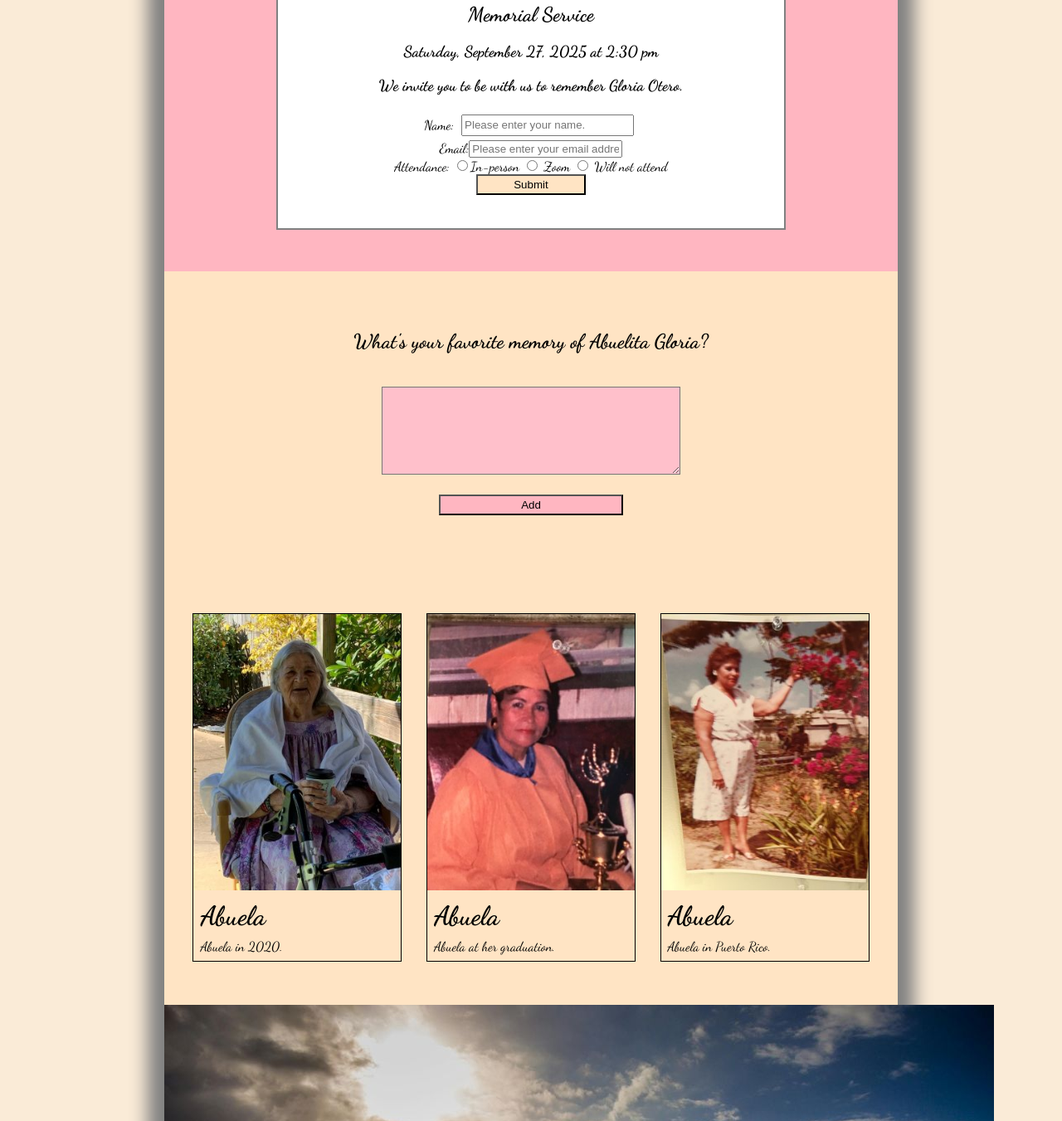
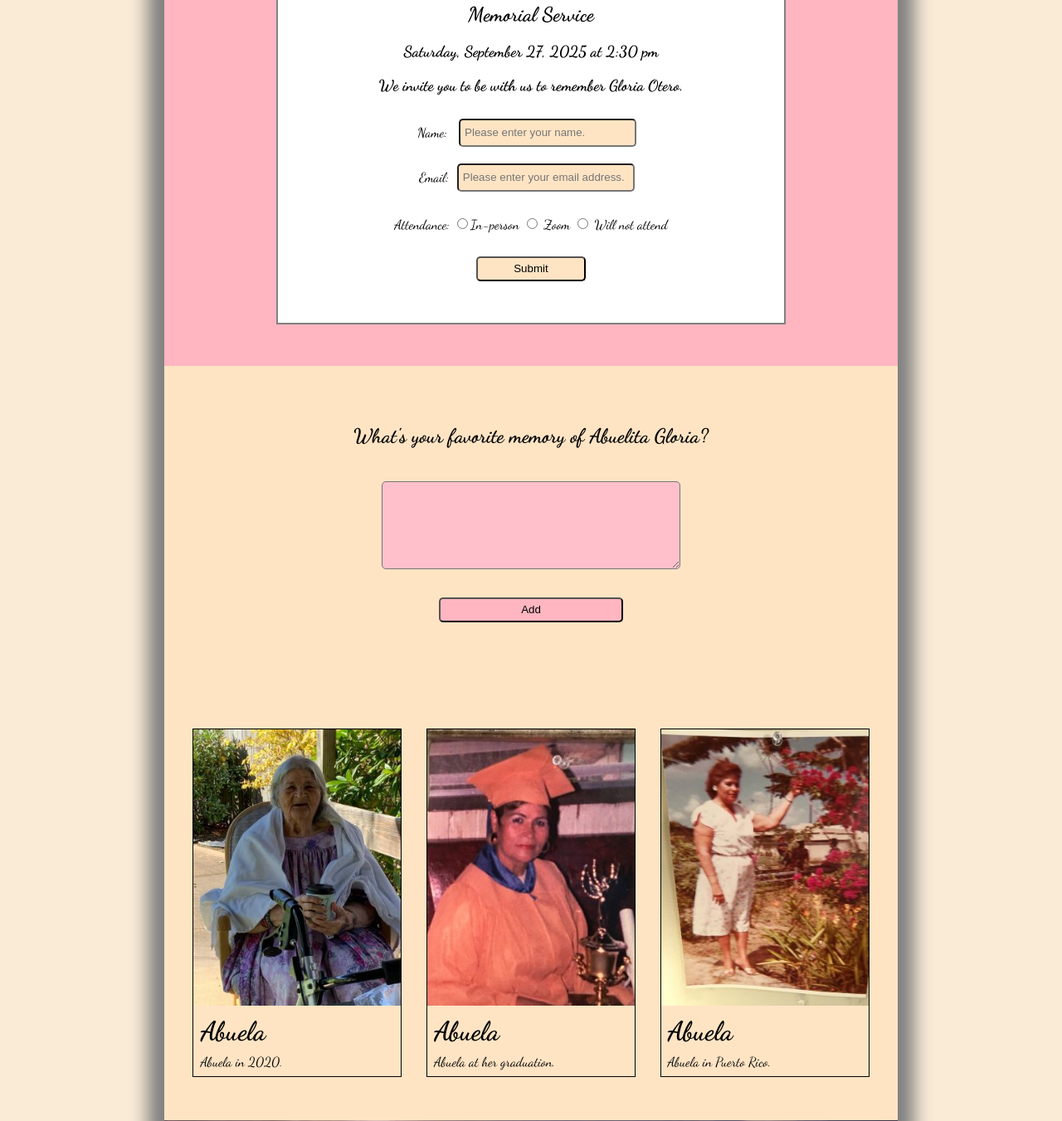
Before and after one commit to nicyousant/sba-316-dom, a plain HTML site: page index.html in a window 1280 px wide. Shown: the part 686-2037 px from the top of the page at 83% size. Drawn offline with Linux system fonts and the light colour scheme.

Commit message:
styled form inputs

```diff
--- a/index.html
+++ b/index.html
@@ -18,8 +18,8 @@
                 </div>
                 <div id="changeLanguage"><a href="#"><img src="images/language_spanish_36dp.svg"></a></div>
                 <img id="rounded-img" src="images/abuela406x464.PNG" />
-<div id="flowerPop"></div>
-                <div>
+<!-- <div id="flowerPop"></div> -->
+                <div id="formHoldergi">
 
                     <form>
                         <h2 id="memorialHeading">Memorial Service</h2>
@@ -36,11 +36,13 @@
                         <label>Email:</label
                         ><input
                             name="attendeeEmail"
+                            id="attendeeEmail"
                             type="email"
                             placeholder="Please enter your email address."
                             required
                         /><br />
                         <!-- <fieldset> -->
+                        </br>
                         <span id="attendanceLocation">Attendance:</span>
                         <input
                             type="radio"
@@ -66,6 +68,7 @@
                         />
                         <label>Will not attend</label></br>
                         <!-- </fieldset> -->
+                    </br>
                         <input
                             type="submit"
                             id="submitForm"
@@ -112,7 +115,7 @@
 </template>
 </div>
 
-                <div id="bottomImage"><img src="images/puerto-rico.jpg" alt="Beautiful Puerto Rico"></div>
+                <div id="bottomImage"><img id="pr-img" src="images/puerto-rico.jpg" alt="Beautiful Puerto Rico"></div>
 
 
         </main>
--- a/script.js
+++ b/script.js
@@ -110,10 +110,28 @@ submitForm.addEventListener("click", function (e) {
 })
 
 
+// const radioBtns = document.querySelectorAll("input[type='radio']");
+// console.log(radioBtns);
+
+// radioBtns.forEach((radioBtn) => {
+//     window.alert("")
+// })
 
 
 
+// menuLinks.forEach((menuLink) => {
+//     // Create an <a> element.
+//     let anchor = document.createElement("a");
 
+//     // On the new element, add an href attribute with its value set to the href property of the "link" object.
+//     anchor.setAttribute("href", menuLink.href);
+
+//     // Set the new element's content to the value of the text property of the "link" object.
+//     anchor.innerHTML = menuLink.text; // or .textContent
+
+//     // Append the new element to the topMenuEl element.
+//     topMenuEl.appendChild(anchor);
+// });
 
 // const topMenuLinks = topMenuEl.querySelectorAll("a");
 // topMenuEl.addEventListener("click", function (e) {
@@ -159,10 +177,35 @@ function createPost(title, content, source, alt) {
 //     app.appendChild(createPost(post.title, post.body));
 //   });
 
-app.appendChild(createPost("Abuela", "Abuela in 2020.", "images/abuela2020.jpg", "Abuela holding a cup of coffee."));
-app.appendChild(createPost("Abuela", "Abuela at her graduation.", "images/abuela-grad.jpg", "Abuela at her graduation."));
-app.appendChild(createPost("Abuela", "Abuela in Puerto Rico.", "images/abuelainpr.jpg", "Abuela in Puerto Rico"));
-// app.appendChild(createPost("Abuela", "Abuela in 2020.", "images/puerto-rico.jpg"));
+const posts = [
+    {title: "Abuela",
+     body: "Abuela in 2020.",
+     source:  "images/abuela2020.jpg",
+     alt:   "Abuela holding a cup of coffee.",
+    },
+    {title: "Abuela",
+     body: "Abuela at her graduation.",
+     source:  "images/abuela-grad.jpg",
+     alt:   "Abuela at her graduation.",
+    },
+    {title: "Abuela",
+     body: "Abuela in Puerto Rico.",
+     source:  "images/abuelainpr.jpg",
+     alt:   "Abuela in Puerto Rico.",
+    },
+
+]
+
+// Iterate over a collection of elements to accomplish some task.
+posts.forEach((post) => {
+app.appendChild(createPost(post.title, post.body, post.source, post.alt));})
+
+
+
+// app.appendChild(createPost("Abuela", "Abuela in 2020.", "images/abuela2020.jpg", "Abuela holding a cup of coffee."));
+// app.appendChild(createPost("Abuela", "Abuela at her graduation.", "images/abuela-grad.jpg", "Abuela at her graduation."));
+// app.appendChild(createPost("Abuela", "Abuela in Puerto Rico.", "images/abuelainpr.jpg", "Abuela in Puerto Rico"));
+
 
 const changeLanguage = document.querySelector("#changeLanguage");
 const bannerText = document.querySelector("#bannerText");
@@ -182,7 +225,9 @@ changeLanguage.addEventListener('click', function()
         // (firstChild, lastChild, parentNode, nextElementSibling, etc.).
         memorialDate.nextElementSibling.textContent = "Le invitamos a estar con nosotros y recordar a Gloria Otero.";
                 favMemoryHeader.textContent = "Cual es tu recuerdo favorito de la Abuelita Gloria?";
-
+         // Modify the style and/or CSS classes of an element in response to user interactions
+         // using the style or classList properties.
+        bannerText.style.fontSize = "40px";
 
     }
 );
--- a/style.css
+++ b/style.css
@@ -31,7 +31,8 @@ main {
     /* margin-left: auto;
     margin-right: auto; */
     position: relative;
-    top: 100px;
+    top: 40px;
+    z-index: 1;
 }
 
 #header {
@@ -55,6 +56,12 @@ main {
     text-align: center;
     /* margin: 30px auto;
     padding: 10px; */
+}
+
+#formHolder {
+   position:relative;
+    top: -60px;
+    z-index: 0;
 }
 
 form {
@@ -82,10 +89,13 @@ form {
     width: 100%;
 }
 
-#attendeeName {
+#attendeeName, #attendeeEmail {
     width: 200px;
     height: 20px;
-    margin: 5px;
+    margin: 10px;
+    background-color: bisque;
+    padding: 5px;
+    border-radius: 5px;
 
 }
 
@@ -99,18 +109,25 @@ form {
 
 #submitForm {
     width: 25%;
-    height: 25px;
+    height: 30px;
     text-align: center;
     background-color: bisque;
+    margin: 10px;
+    padding: 5px;
+    border-radius: 5px;
 }
 
 #submitComments {
     width: 25%;
-    height: 25px;
+    height: 30px;
     text-align: center;
     background-color: lightpink;
+     margin: 10px;
+    padding: 5px;
+    border-radius: 5px;
 }
 
+/* This is where memories of Abuela are entered. */
 #memoryDiv {
     text-align: center;
     margin: 40px 0px 0px;
@@ -119,14 +136,18 @@ form {
     padding: 50px 0px;
 }
 
+/* formtat for comments that are entered and posted */
 #favMemories {
     list-style-type: none;
 }
 
+/* change content to Spanish */
 #changeLanguage {
    text-align: right;
 }
 
+
+/* format card */
 .card-body {
   border: 1px solid black;
   width: 250px;
@@ -144,6 +165,7 @@ form {
   margin: 8px;
 }
 
+/* appended cards from template */
 #app {
     background-color: bisque;
     display:flex;
@@ -154,12 +176,19 @@ form {
 }
 
 #bottomImage{
-    margin-top: 0px;
+    margin-bottom: 0px;
 }
+
 
 #comments{
     width: 40%;
     background-color: pink;
     height: 100px;
     margin: 20px auto;
+    border-radius: 5px;
 }
+
+#pr-img {
+    width: 100%;
+    opacity: 75%;
+}
```
